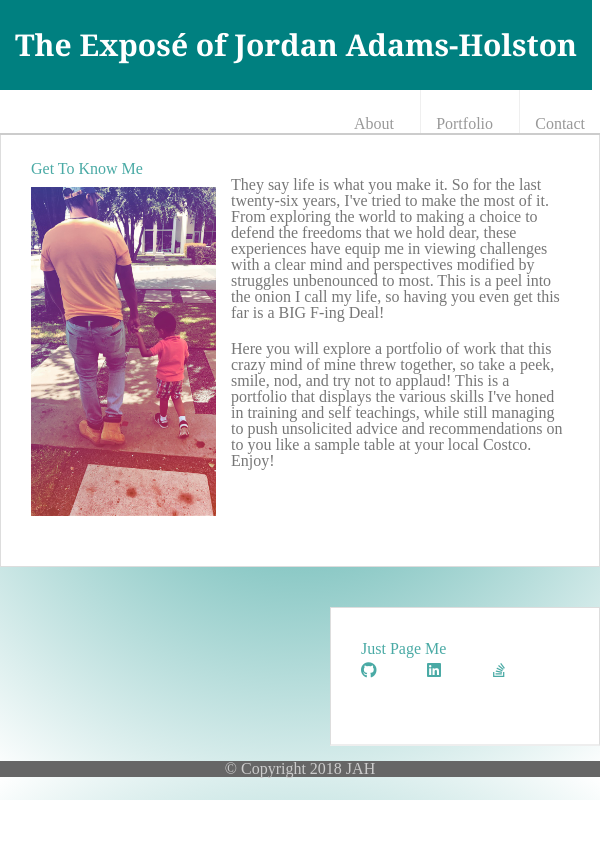
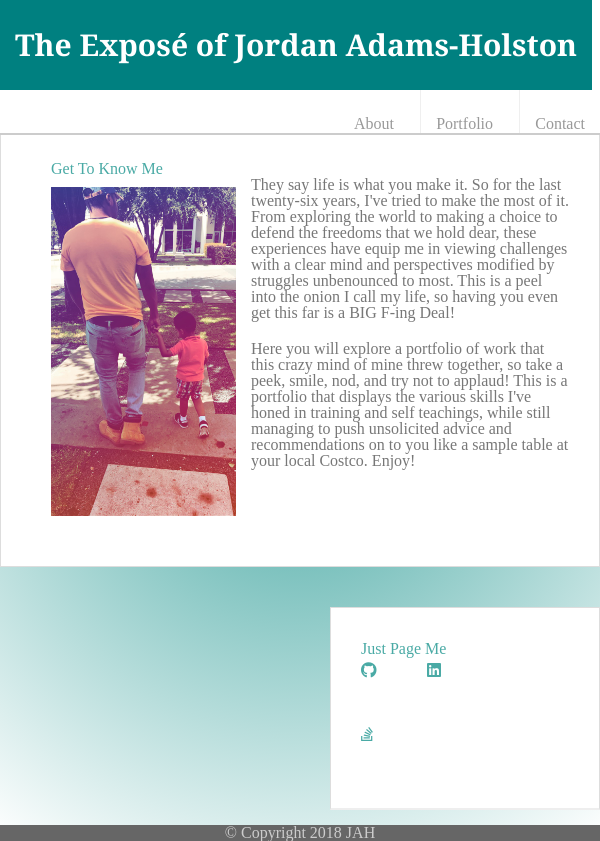
Before and after one commit to jadamsholston/Responsive-Portfolio, a plain HTML site: page index.html in a window 600 px wide. Before the commit the page ends 800 px from the top, so only its background shows below. Drawn offline with Linux system fonts and the light colour scheme.

Commit message:
css style update

```diff
--- a/css/style.css
+++ b/css/style.css
@@ -234,3 +234,8 @@ input [type=submit] {
     padding: 10px 30px;
     cursor: pointer;
 }
+
+@media screen and (max-width: 700px) and (min-width: 520px) {
+    .main-container {padding-left: 50px;}
+    .sidebar {padding-right: 100px;}
+}
```
